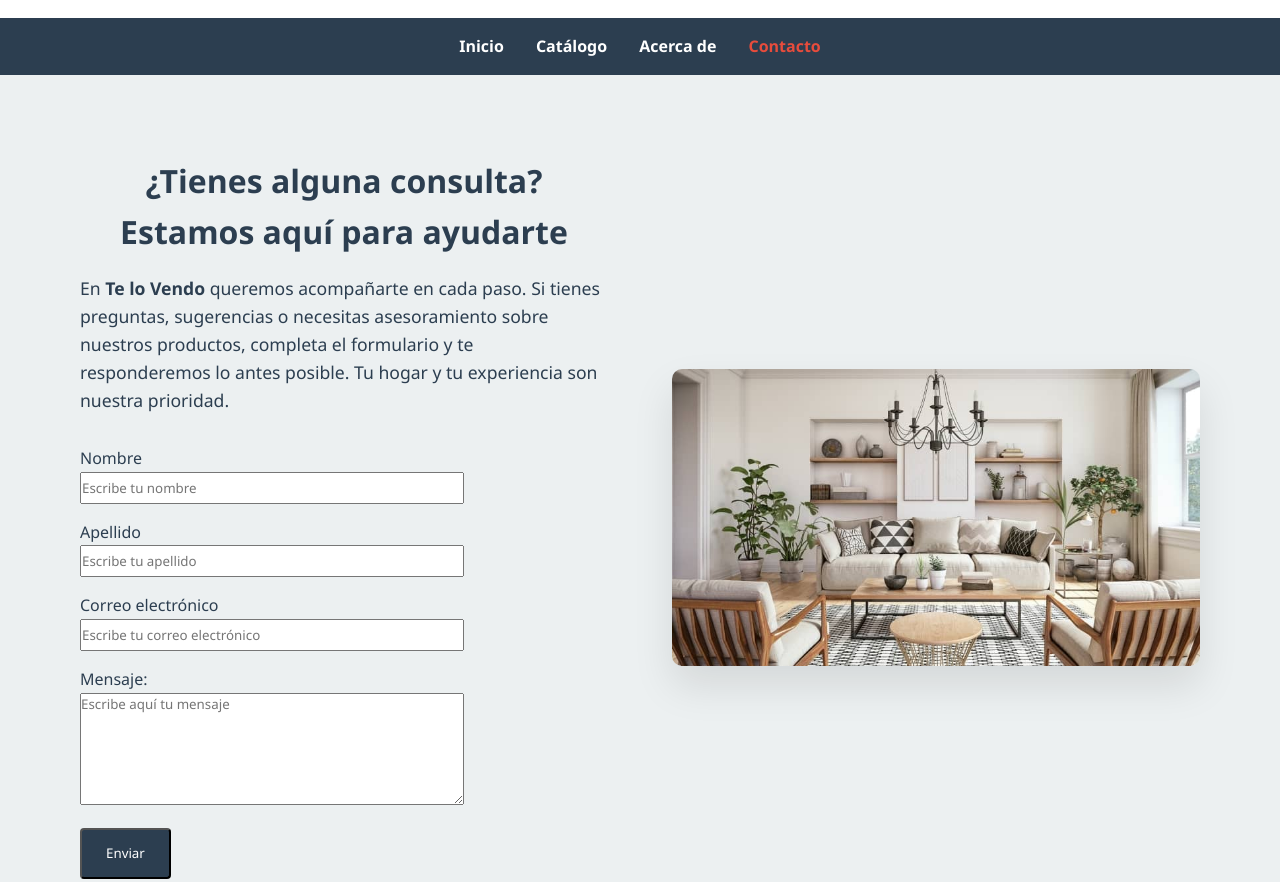
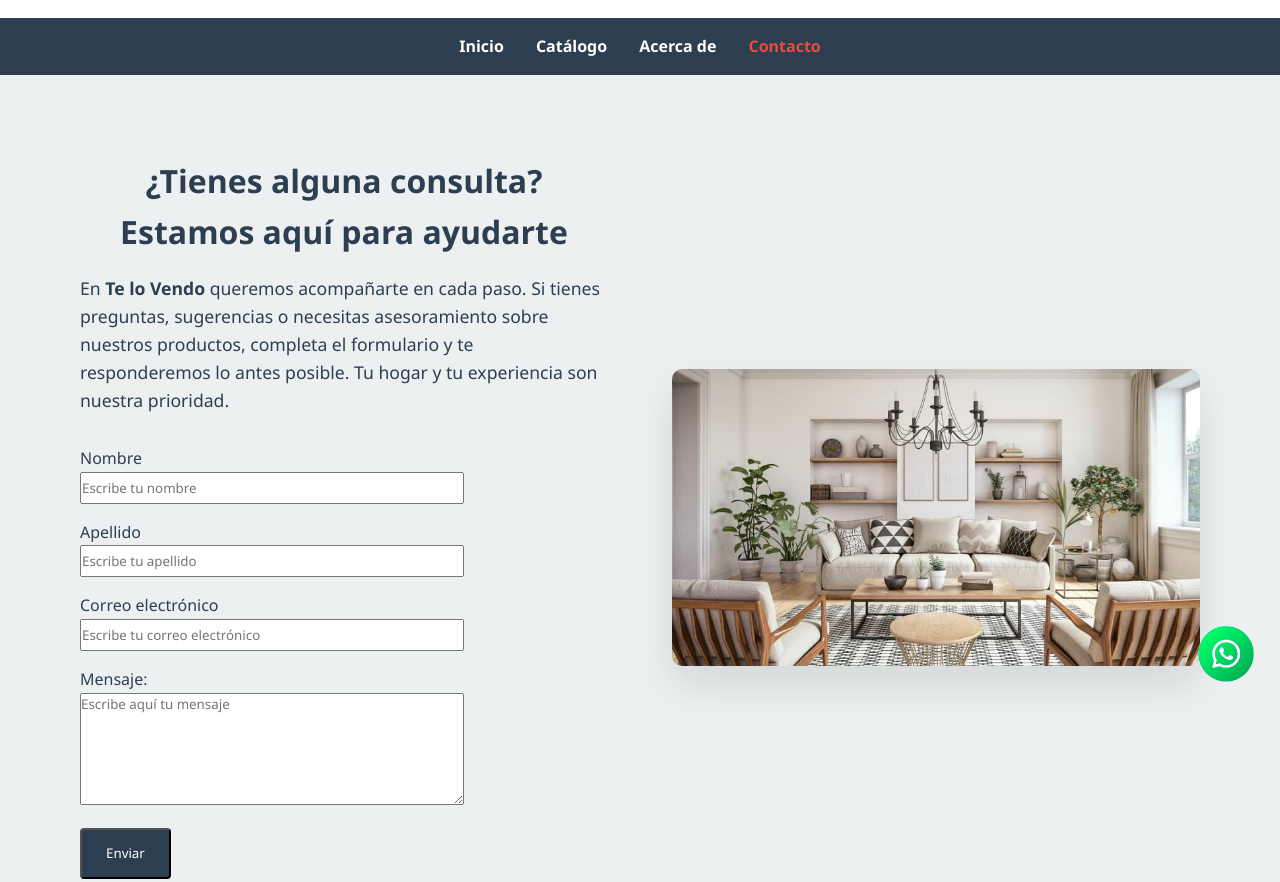
Before and after one commit to mt-dafonte/te-lo-vendo-sass, a plain HTML site: page contact.html in a window 1280 px wide. Shown: the part 78-960 px from the top of the page. Drawn offline with Linux system fonts and the light colour scheme; a script that the page names is missing.

Commit message:
Agrega botón de Whatsapp y estilos correspondientes

```diff
--- a/assets/scss/components/_button.scss
+++ b/assets/scss/components/_button.scss
@@ -46,3 +46,20 @@
 .btn--icon:hover {
   background-color: #2980b9;
 }
+
+.wsp {
+  &__button {
+    position: fixed;
+    width: 3.5rem;
+    height: 3.5rem;
+    bottom: 5%;
+    right: 2.0%;
+    z-index: 3;
+    cursor: pointer;
+  }
+
+  &__img {
+    width: 100%;
+    height: auto;
+  }
+}
--- a/contact.html
+++ b/contact.html
@@ -58,6 +58,13 @@
         </div>
     </section>
 
+    <div class="wsp">
+        <a class="wsp__button" href="#" target="_blank" rel="noopener noreferrer">
+        <img class="wsp__img" src="assets/img/icon-whatsapp.png" alt="WhatsApp">
+        </a>
+    </div>
+
+
     <footer class="footer">
         <div class="container">
             <div class="footer__content">
```
Also changed, not shown: assets/css/main.css, assets/img/icon-whatsapp.png (added), 1 other file.
